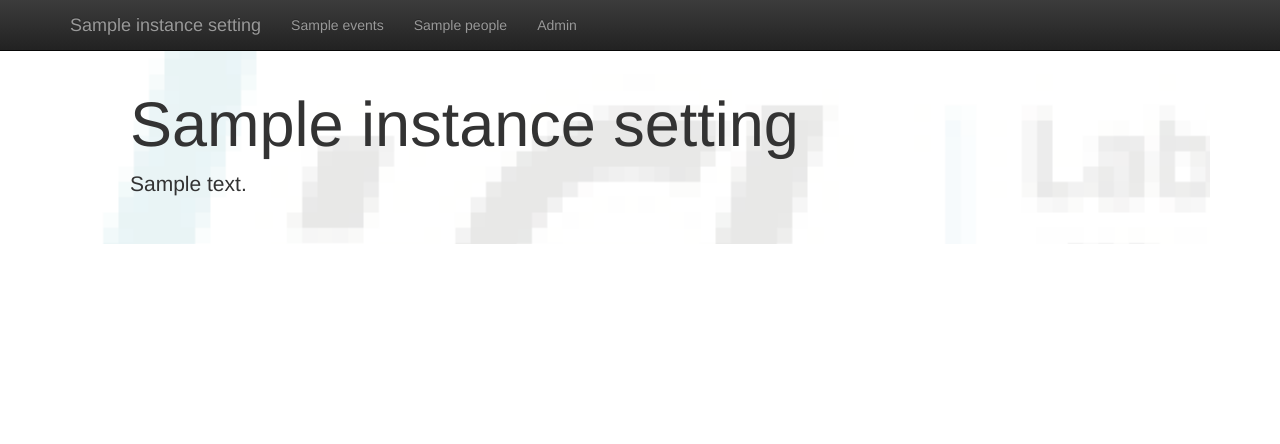
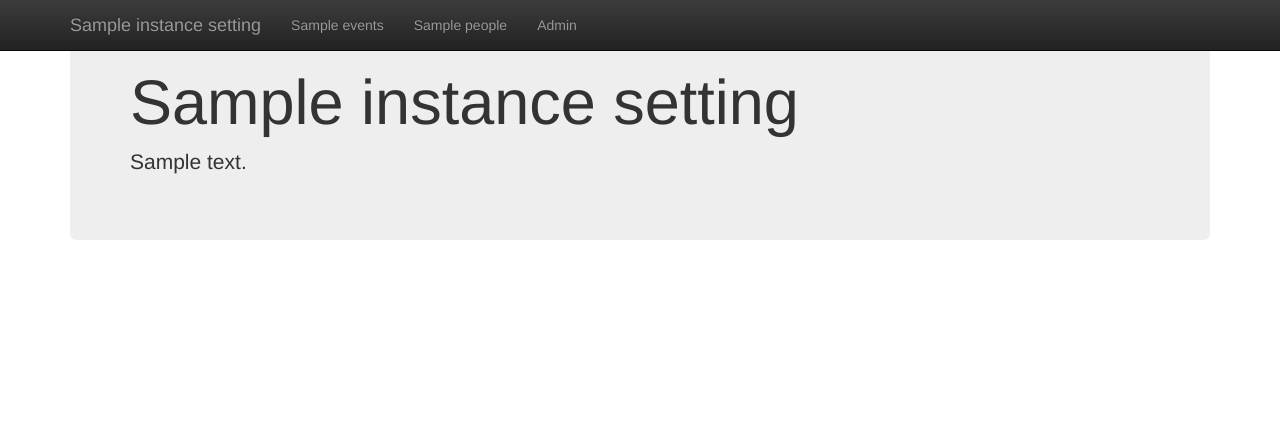
Before and after one commit to maxf/historique, a Django app: template events/templates/home/index.html in a window 1280 px wide. Shown: the top 444 px of the page. Run offline with Django 3.2, Linux system fonts and the light colour scheme; the template is opened without the code that fills it: most values are stand-ins (such as "Sample title", 1, 10 or a date in 2020); some libraries are stand-ins or nearby versions.

Commit message:
remove instance-specific assets

```diff
--- a/events/templates/common/head.html
+++ b/events/templates/common/head.html
@@ -16,18 +16,6 @@
 
     <style>
 
-.jumbotron {
-  background: url({% static 'events/img/logo-2014-4.png' %}) no-repeat center center fixed;
-  -webkit-background-size: cover;
-  -moz-background-size: cover;
-  -o-background-size: cover;
-  background-size: cover;
-  -ms-filter: "progid:DXImageTransform.Microsoft.AlphaImageLoader(src='{% static 'events/img/logo-2014-4.png' %}', sizingMethod='scale')";
-  filter: progid:DXImageTransform.Microsoft.AlphaImageLoader(src='.{% static 'events/img/logo-2014-4.png' %}', sizingMethod='scale');
-  padding-top: 70px;
-  padding-bottom: 30px;
-}
-
 .theme-dropdown .dropdown-menu {
   position: static;
   display: block;
```
Also changed, not shown: events/static/events/img/logo-1997-big.png (deleted), events/static/events/img/logo-1997.gif (deleted), events/static/events/img/logo-2014-4.png (deleted), events/static/events/img/logo-2014-small.png (deleted), events/static/events/img/logo-2014.png (deleted).
